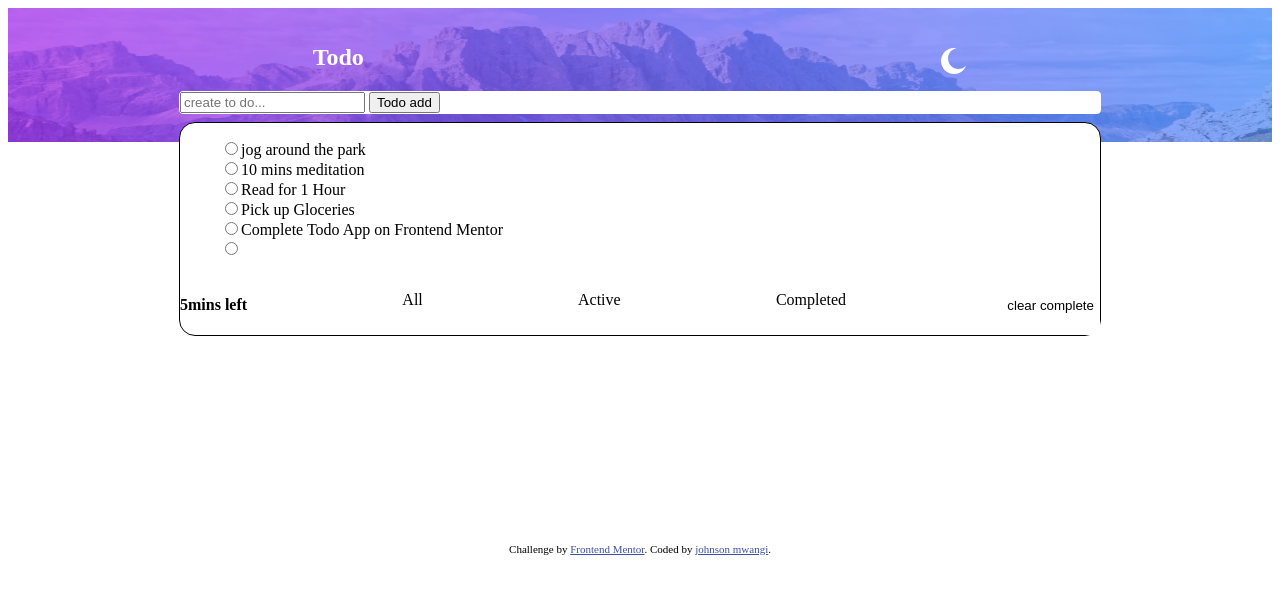
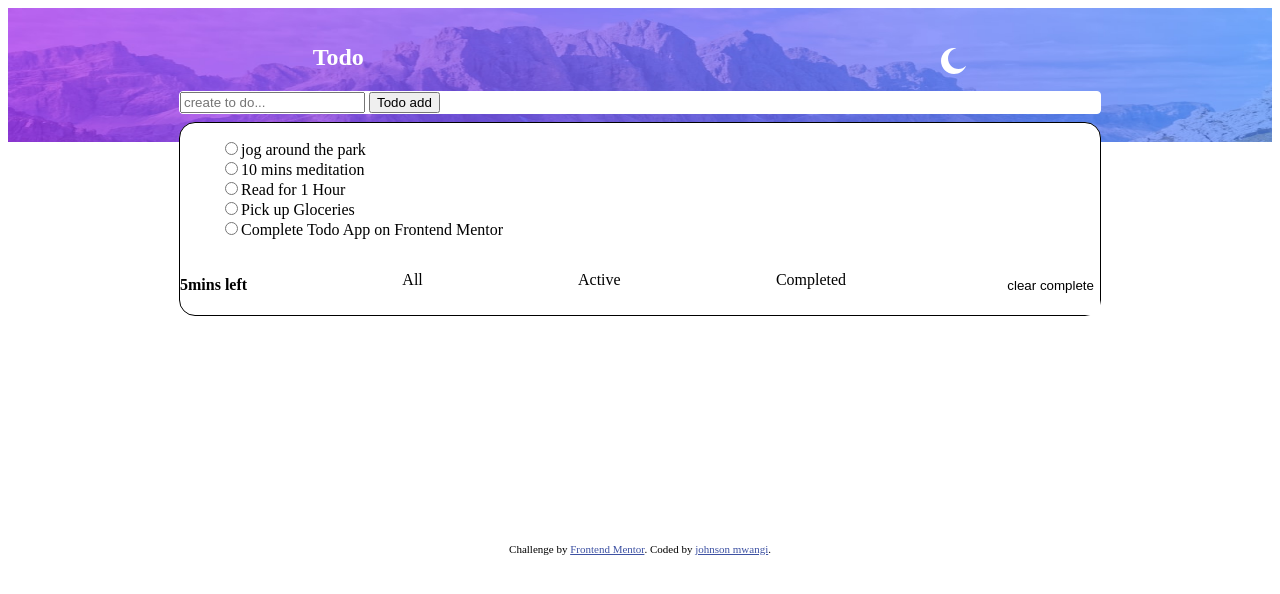
Before and after one commit to Mwangithuranira/assesment, a plain HTML site: page index.html in a window 1280 px wide. Drawn offline with Linux system fonts and the light colour scheme.

Commit message:
assesment

```diff
--- a/index.html
+++ b/index.html
@@ -55,10 +55,7 @@
             </li>
            <li><input type="radio" class="todo">Complete Todo App on Frontend Mentor
           </li>
-           <li>
-            <input type="radio" class="todo">
 
-           </li>
 
 
         </ul>
```
